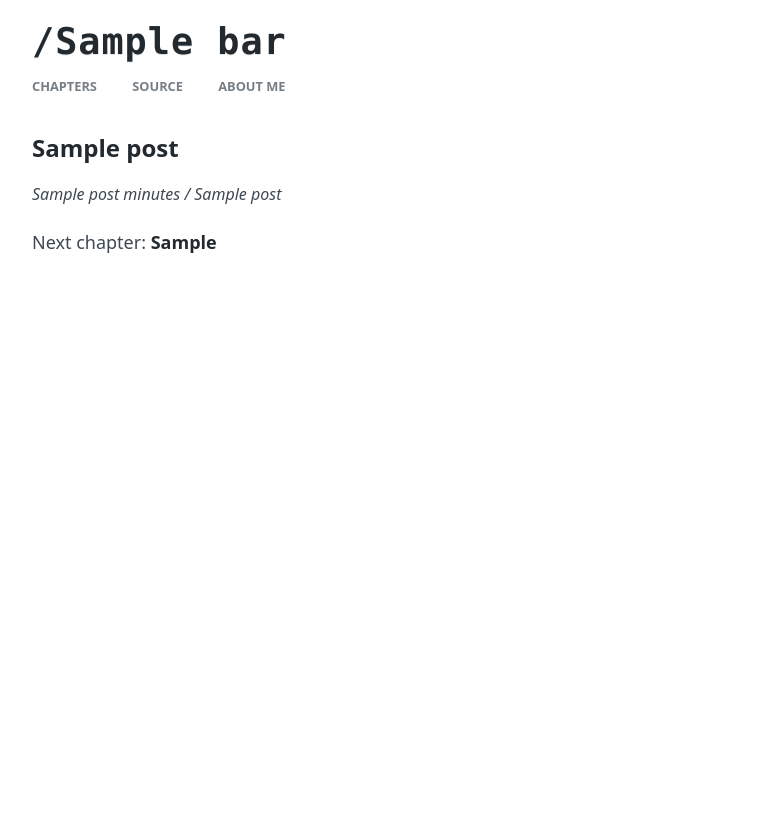
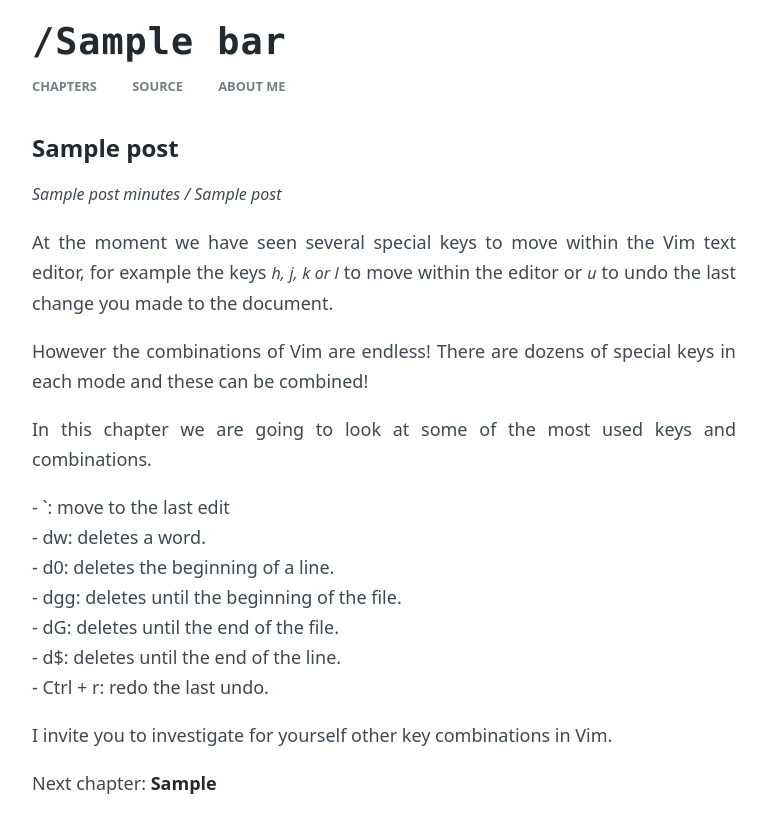
Before and after one commit to pablocorbalann/vimmasterguide, a Flask app: template templates/c/5.html in a window 1280 px wide. Shown: the whole page, without its empty margins (88-855 px from the left). Before the commit the page ends 253 px from the top, so only its background shows below. Run offline with Flask 2, Linux system fonts and the light colour scheme; the template is opened without the code that fills it: most values are stand-ins (such as "Sample title", 1, 10 or a date in 2020).

Commit message:
feat: c5/&

```diff
--- a/data/chapters.json
+++ b/data/chapters.json
@@ -3,5 +3,6 @@
   ["How to install Vim", 2, 3, "easy"],
   ["How to open and exit Vim", 3, 1, "easy"],
   ["The modes of Vim", 4, 4, "easy"],
-  ["More special keys", 5, 3, "easy"]
+  ["More special keys", 5, 1, "easy"],
+  [":vs and :hs", 6, 1, "easy"]
 ]
--- a/templates/c/5.html
+++ b/templates/c/5.html
@@ -1,4 +1,17 @@
 {% extends "post.html" %}
 
 {% block post %}
+<p>At the moment we have seen several special keys to move within the Vim text editor, for example the keys <span class="clarification">h, j, k or l</span> to move within the editor or <span class="clarification">u</span> to undo the last change you made to the document.</p>
+<p>However the combinations of Vim are endless! There are dozens of special keys in each mode and these can be combined!</p>
+<p>In this chapter we are going to look at some of the most used keys and combinations.</p>
+<ol>
+  <li class="v-li">- `: move to the last edit</li>
+  <li class="v-li">- dw: deletes a word.</li>
+  <li class="v-li">- d0: deletes the beginning of a line.</li>
+  <li class="v-li">- dgg: deletes until the beginning of the file.</li>
+  <li class="v-li">- dG: deletes until the end of the file.</li>
+  <li class="v-li">- d$: deletes until the end of the line.</li>
+  <li class="v-li">- Ctrl + r: redo the last undo.</li>
+</ol>
+<p>I invite you to investigate for yourself other key combinations in Vim.</p>
 {% endblock post %}
```
Also changed, not shown: templates/c/6.html (added, +14 -0 lines).
